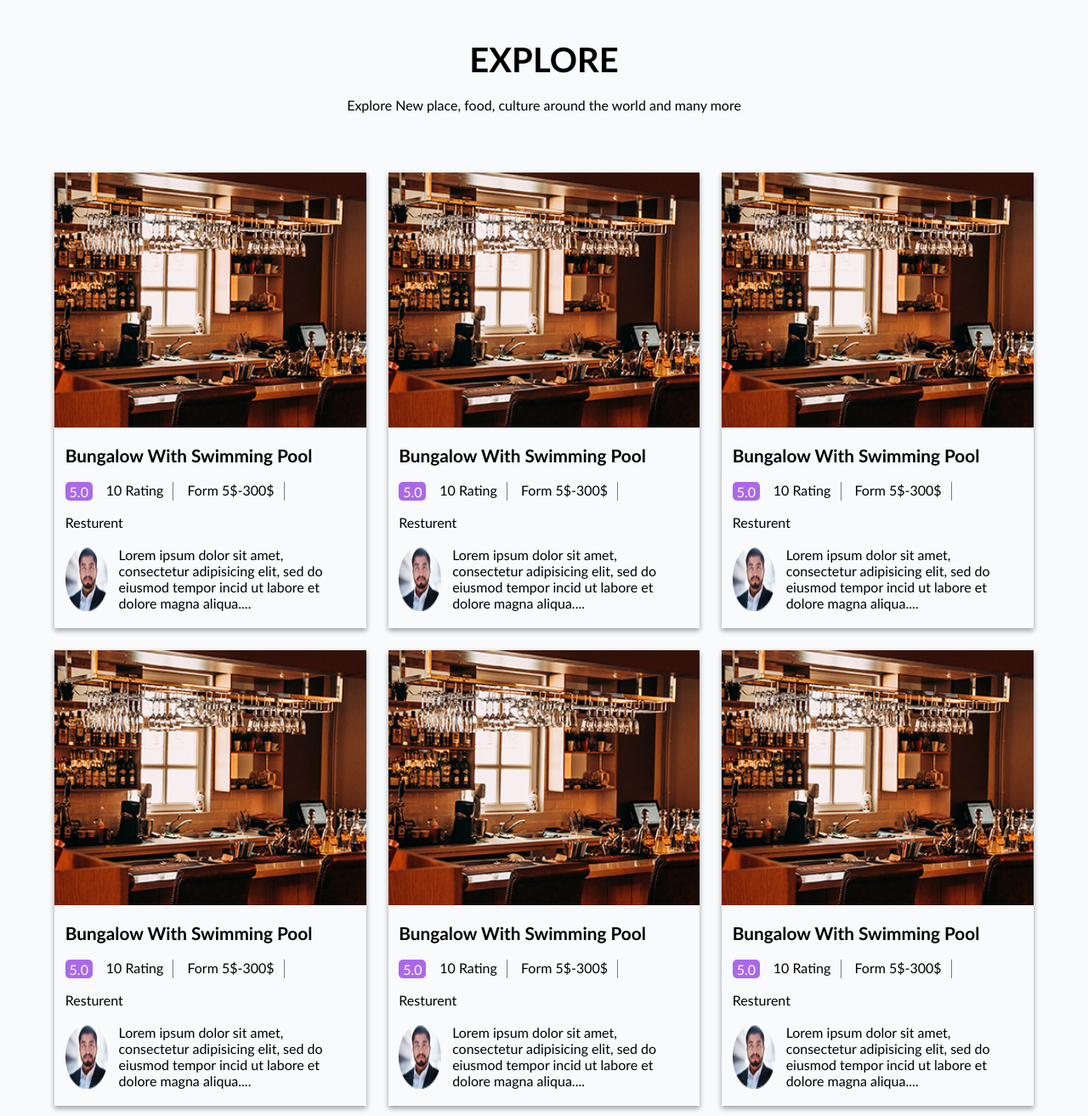
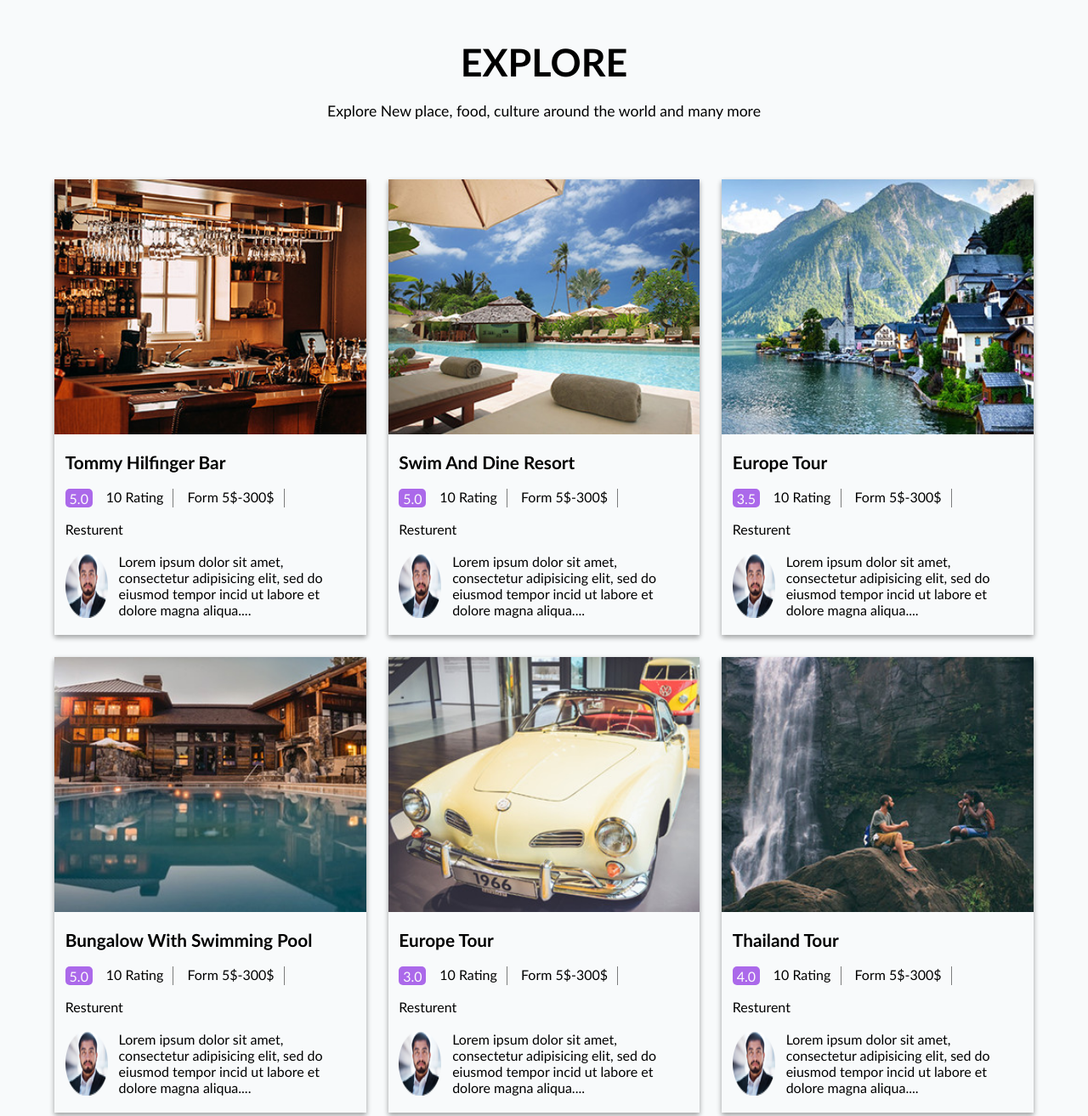
Before and after one commit to adityathakur309/responsibe-web, a plain HTML site: page index.html in a window 1280 px wide. Shown: the part 1400-2713 px from the top of the page at 85% size. Drawn offline with Linux system fonts and the light colour scheme.

Commit message:
some change on explore section

```diff
--- a/index.html
+++ b/index.html
@@ -102,7 +102,7 @@
                         </div>
                     </div>
                     <div class="below-img">
-                        <h4>Bungalow With Swimming Pool</h4>
+                        <h4>Tommy Hilfinger Bar</h4>
                         <div class="rating-form">
                             <span class="s1">5.0</span>
                             <span class="rating">10 Rating</span>
@@ -119,7 +119,65 @@
                 </div>
                 <div class="explore-item">
                     <div class="image-sec">
-                        <img src="images/explore/e1.jpg" alt="">
+                        <img src="images/explore/e2.jpg" alt="">
+                        <div class="hidden">
+
+                            <a href="">Best related</a>
+                            <div class="right-logo">
+                                <i class="fa fa-arrows-alt"></i>
+                                <i class="fa fa-arrows-alt"></i>
+                            </div>
+
+                        </div>
+                    </div>
+                    <div class="below-img">
+                        <h4>Swim And Dine Resort</h4>
+                        <div class="rating-form">
+                            <span class="s1">5.0</span>
+                            <span class="rating">10 Rating</span>
+                            <span class="rating">Form 5$-300$</span>
+                            <span>Resturent</span>
+                        </div>
+                        <div class="logo">
+                            <img src="images/clients/c1.png" alt="">
+                            <p>Lorem ipsum dolor sit amet, consectetur adipisicing elit, sed do eiusmod tempor incid ut
+                                labore et dolore magna aliqua....</p>
+                        </div>
+                    </div>
+
+                </div>
+                <div class="explore-item">
+                    <div class="image-sec">
+                        <img src="images/explore/e3.jpg" alt="">
+                        <div class="hidden">
+
+                            <a href="">Best related</a>
+                            <div class="right-logo">
+                                <i class="fa fa-arrows-alt"></i>
+                                <i class="fa fa-arrows-alt"></i>
+                            </div>
+
+                        </div>
+                    </div>
+                    <div class="below-img">
+                        <h4>Europe Tour</h4>
+                        <div class="rating-form">
+                            <span class="s1">3.5</span>
+                            <span class="rating">10 Rating</span>
+                            <span class="rating">Form 5$-300$</span>
+                            <span>Resturent</span>
+                        </div>
+                        <div class="logo">
+                            <img src="images/clients/c1.png" alt="">
+                            <p>Lorem ipsum dolor sit amet, consectetur adipisicing elit, sed do eiusmod tempor incid ut
+                                labore et dolore magna aliqua....</p>
+                        </div>
+                    </div>
+
+                </div>
+                <div class="explore-item">
+                    <div class="image-sec">
+                        <img src="images/explore/e4.jpg" alt="">
                         <div class="hidden">
 
                             <a href="">Best related</a>
@@ -148,7 +206,7 @@
                 </div>
                 <div class="explore-item">
                     <div class="image-sec">
-                        <img src="images/explore/e1.jpg" alt="">
+                        <img src="images/explore/e5.jpg" alt="">
                         <div class="hidden">
 
                             <a href="">Best related</a>
@@ -160,67 +218,9 @@
                         </div>
                     </div>
                     <div class="below-img">
-                        <h4>Bungalow With Swimming Pool</h4>
+                        <h4>Europe Tour</h4>
                         <div class="rating-form">
-                            <span class="s1">5.0</span>
-                            <span class="rating">10 Rating</span>
-                            <span class="rating">Form 5$-300$</span>
-                            <span>Resturent</span>
-                        </div>
-                        <div class="logo">
-                            <img src="images/clients/c1.png" alt="">
-                            <p>Lorem ipsum dolor sit amet, consectetur adipisicing elit, sed do eiusmod tempor incid ut
-                                labore et dolore magna aliqua....</p>
-                        </div>
-                    </div>
-
-                </div>
-                <div class="explore-item">
-                    <div class="image-sec">
-                        <img src="images/explore/e1.jpg" alt="">
-                        <div class="hidden">
-
-                            <a href="">Best related</a>
-                            <div class="right-logo">
-                                <i class="fa fa-arrows-alt"></i>
-                                <i class="fa fa-arrows-alt"></i>
-                            </div>
-
-                        </div>
-                    </div>
-                    <div class="below-img">
-                        <h4>Bungalow With Swimming Pool</h4>
-                        <div class="rating-form">
-                            <span class="s1">5.0</span>
-                            <span class="rating">10 Rating</span>
-                            <span class="rating">Form 5$-300$</span>
-                            <span>Resturent</span>
-                        </div>
-                        <div class="logo">
-                            <img src="images/clients/c1.png" alt="">
-                            <p>Lorem ipsum dolor sit amet, consectetur adipisicing elit, sed do eiusmod tempor incid ut
-                                labore et dolore magna aliqua....</p>
-                        </div>
-                    </div>
-
-                </div>
-                <div class="explore-item">
-                    <div class="image-sec">
-                        <img src="images/explore/e1.jpg" alt="">
-                        <div class="hidden">
-
-                            <a href="">Best related</a>
-                            <div class="right-logo">
-                                <i class="fa fa-arrows-alt"></i>
-                                <i class="fa fa-arrows-alt"></i>
-                            </div>
-
-                        </div>
-                    </div>
-                    <div class="below-img">
-                        <h4>Bungalow With Swimming Pool</h4>
-                        <div class="rating-form">
-                            <span class="s1">5.0</span>
+                            <span class="s1">3.0</span>
                             <span class="rating">10 Rating</span>
                             <span class="rating">Form 5$-300$</span>
                             <span>Resturent</span>
@@ -236,7 +236,7 @@
 
                 <div class="explore-item">
                     <div class="image-sec">
-                        <img src="images/explore/e1.jpg" alt="">
+                        <img src="images/explore/e6.jpg" alt="">
                         <div class="hidden">
 
                             <a href="">Best related</a>
@@ -248,9 +248,9 @@
                         </div>
                     </div>
                     <div class="below-img">
-                        <h4>Bungalow With Swimming Pool</h4>
+                        <h4>Thailand Tour</h4>
                         <div class="rating-form">
-                            <span class="s1">5.0</span>
+                            <span class="s1">4.0</span>
                             <span class="rating">10 Rating</span>
                             <span class="rating">Form 5$-300$</span>
                             <span>Resturent</span>
@@ -276,6 +276,7 @@
 
 
 
+
     <script src="script.js"></script>
 </body>
 
--- a/style.css
+++ b/style.css
@@ -223,15 +223,15 @@ nav .right i {
 }
 
 .explore-section>h2 {
-    font-size: 2.5rem;
+    font-size: 2.8rem;
     margin-bottom: 20px;
     text-align: center;
 
 }
 
 .explore-section>p {
-    font-size: 1rem;
-    font-weight: 400;
+    font-size: 1.1rem;
+    font-weight: 500;
     text-align: center;
     margin-bottom: 70px;
 }
```
